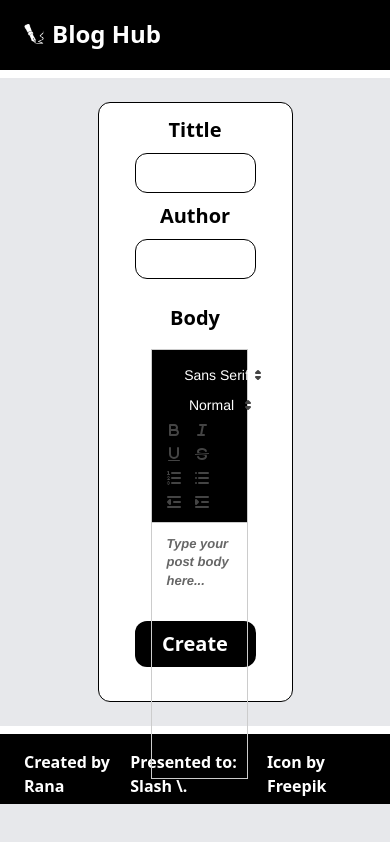
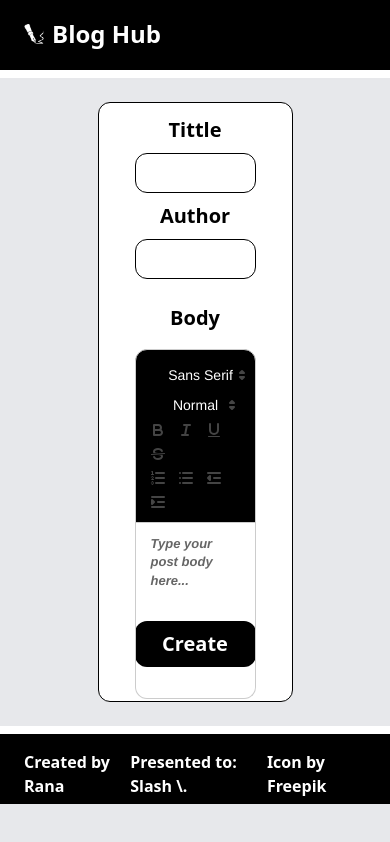
Before and after one commit to RanaMohamad21/Blog-Hub, a React (Vite) app: page /Create in a window 390 px wide. Built offline with nearby package versions, Linux system fonts and the light colour scheme.

Commit message:
Edited the CSS to make it responsive.

```diff
--- a/src/Components/CreatePost.jsx
+++ b/src/Components/CreatePost.jsx
@@ -44,7 +44,7 @@ function CreatePost({ handleAddPost}) {
   return (
     <div className="  w-full flex items-center justify-center  ">
       {!postCreated && (
-        <div className=" bg-white w-1/2 p-3 border border-black text-black rounded-xl  flex-col  h-[600px] my-6">
+        <div className=" bg-white w-1/2 lg:w-1/3 p-3 border border-black text-black rounded-xl  flex-col  h-[600px] my-6">
           <div className=" text-center text-xl font-bold  flex-col px-6">
             <p>Tittle</p>
             <input
@@ -60,12 +60,12 @@ function CreatePost({ handleAddPost}) {
               onChange={(e) => setAuthorName(e.target.value)}
               className=" border my-2 border-black rounded-xl p-1 text-center w-full"
             />
-            <p className=" my-4"> Body </p>
+            <p className=" my-4 "> Body </p>
             <TextEditor value={body} setValue={setBody}  />
 
             <div>
               <Button handleClick={handleCreatePost}
-              buttonTitle={"Create"}/>
+              buttonTitle={"Create"} style=" mt-20"/>
             </div>
           </div>
         </div>
--- a/src/Components/TextEditor.css
+++ b/src/Components/TextEditor.css
@@ -10,3 +10,11 @@
 .ql-strike {
   color: white;
 }
+
+.ql-container {
+  border-radius: 0 0 0.75rem 0.75rem; /* Adjust this value as needed for your design */
+}
+
+.ql-toolbar {
+  border-radius: 0.75rem 0.75rem 0 0; /* Top corners rounded */
+}
--- a/src/Components/TextEditor.jsx
+++ b/src/Components/TextEditor.jsx
@@ -20,27 +20,10 @@ const modules = {
 function TextEditor({ value, setValue }) {
   // const [isFocused, setIsFocused] = useState(false);
   const editorRef = useRef(null);
-  // const handleFocus = () => {
-  //   setIsFocused(true);
-  // };
 
-  // const handleBlur = () => {
-  //   setIsFocused(false);
-  // };
-
-  // const handleClickPlaceholder = () => {
-  //   editorRef.current.focus();
-  // };
-
-  // const handleTextChange = (value) => {
-  //   console.log("Description:", value);
-  //   setDesc(value);
-  //   setValue("description", value);
-  //   console.log(des);
-  // };
 
   return (
-    <div className={`relative  h-64 lg:w-1/2 pl-4 mr-2  `}>
+    <div className={`relative h-44    ml-auto mr-auto  `}>
       <ReactQuill
         theme="snow"
         placeholder={"Type your post body here..."}
--- a/src/Components/postsCard.jsx
+++ b/src/Components/postsCard.jsx
@@ -27,7 +27,7 @@ function PostsCard({ post }) {
 
   return (
     <Link to={`/viewpost/${id}`} state={{ post }}>
-      <div className="sm:w-[80%] mx-auto md:w-90  flex-col justify-center bg-white text-black m-4 py-4 px-6 rounded-lg pb-10">
+      <div className="sm:w-[80%] mx-auto md:w-90  flex-col justify-center bg-white text-black m-4 py-4 px-6 rounded-lg pb-10 md:h-[280px]">
         {/* Post title */}
         <p
           className=" text-center text-[21px] font-bold capitalize mb-2"
@@ -40,7 +40,7 @@ function PostsCard({ post }) {
 
         {/* Post body */}
         <p className=" text-[16px]">
-          {trancateText(body, 30)}{" "}
+          {trancateText(body, 25)}{" "}
           {words.length > 10 && (
             <span
               title={"Click to view full post"}
```
